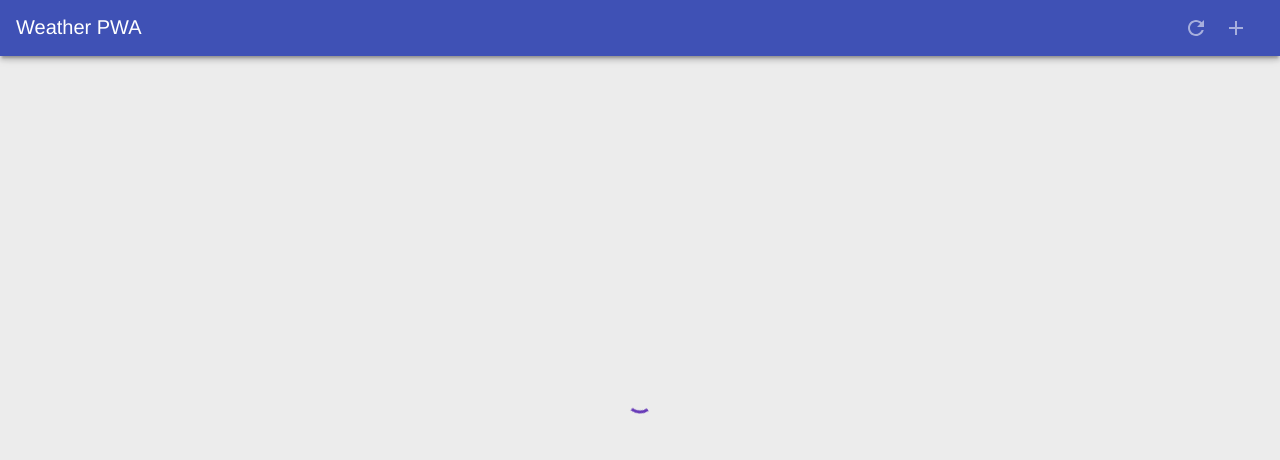
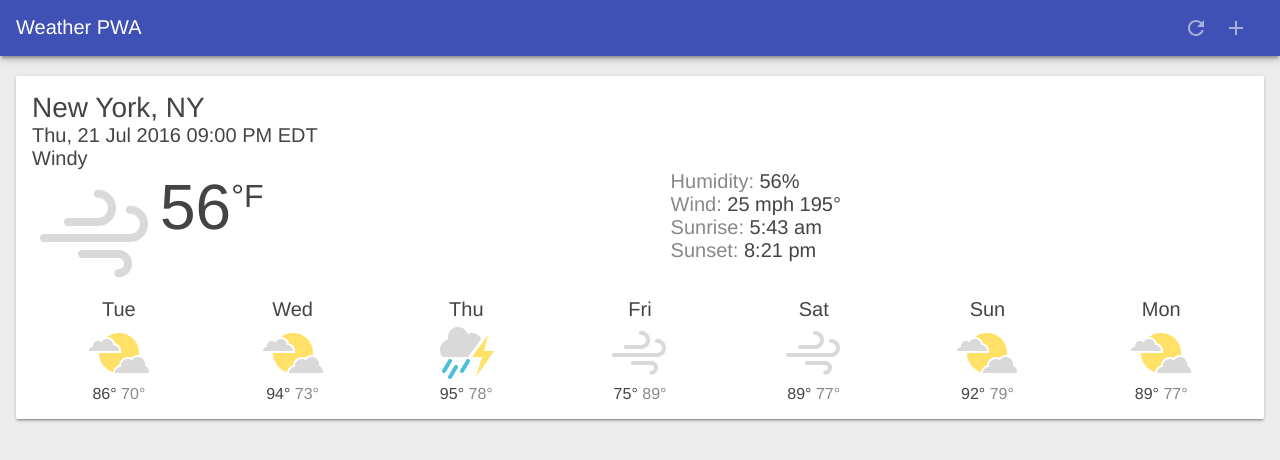
Before and after one commit to jecihjoy/dabda, a plain HTML site: page index.html in a window 1280 px wide. Drawn offline with Linux system fonts and the light colour scheme.

Commit message:
001: added UI for the app

```diff
--- a/index.html
+++ b/index.html
@@ -1,18 +1,3 @@
-<!--
- Copyright 2016 Google Inc.
-
- Licensed under the Apache License, Version 2.0 (the "License");
- you may not use this file except in compliance with the License.
- You may obtain a copy of the License at
-
-      http://www.apache.org/licenses/LICENSE-2.0
-
- Unless required by applicable law or agreed to in writing, software
- distributed under the License is distributed on an "AS IS" BASIS,
- WITHOUT WARRANTIES OR CONDITIONS OF ANY KIND, either express or implied.
- See the License for the specific language governing permissions and
- limitations under the License.
--->
 
 <!DOCTYPE html>
 <html>
@@ -164,8 +149,7 @@
     </svg>
   </div>
 
-  <!-- Uncomment the line below when ready to test with fake data -->
-  <!--<script src="scripts/app.js" async></script>-->
+  <script src="scripts/app.js" async></script>
 
 </body>
 </html>
--- a/scripts/app.js
+++ b/scripts/app.js
@@ -1,18 +1,3 @@
-// Copyright 2016 Google Inc.
-//
-// Licensed under the Apache License, Version 2.0 (the "License");
-// you may not use this file except in compliance with the License.
-// You may obtain a copy of the License at
-//
-//      http://www.apache.org/licenses/LICENSE-2.0
-//
-// Unless required by applicable law or agreed to in writing, software
-// distributed under the License is distributed on an "AS IS" BASIS,
-// WITHOUT WARRANTIES OR CONDITIONS OF ANY KIND, either express or implied.
-// See the License for the specific language governing permissions and
-// limitations under the License.
-
-
 (function() {
   'use strict';
 
@@ -302,10 +287,10 @@
       }
     }
   };
-  // TODO uncomment line below to test app with fake data
-  //app.updateForecastCard(initialWeatherForecast);
 
-  // TODO add startup code here
+  app.updateForecastCard(initialWeatherForecast);
 
-  // TODO add service worker code here
+  //  add startup code here
+
+  //  add service worker code here
 })();
```
Also changed, not shown: styles/inline.css (+0 -15 lines).
